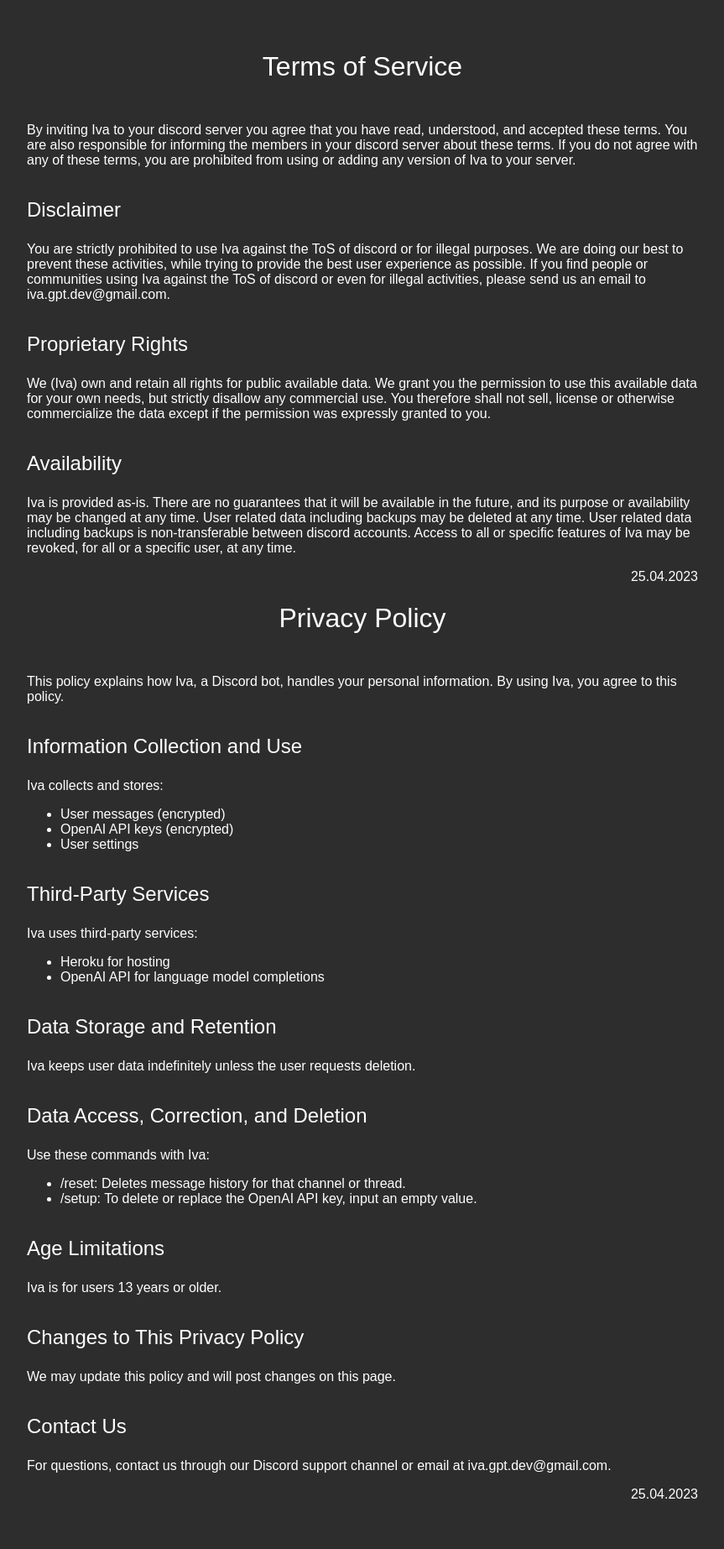
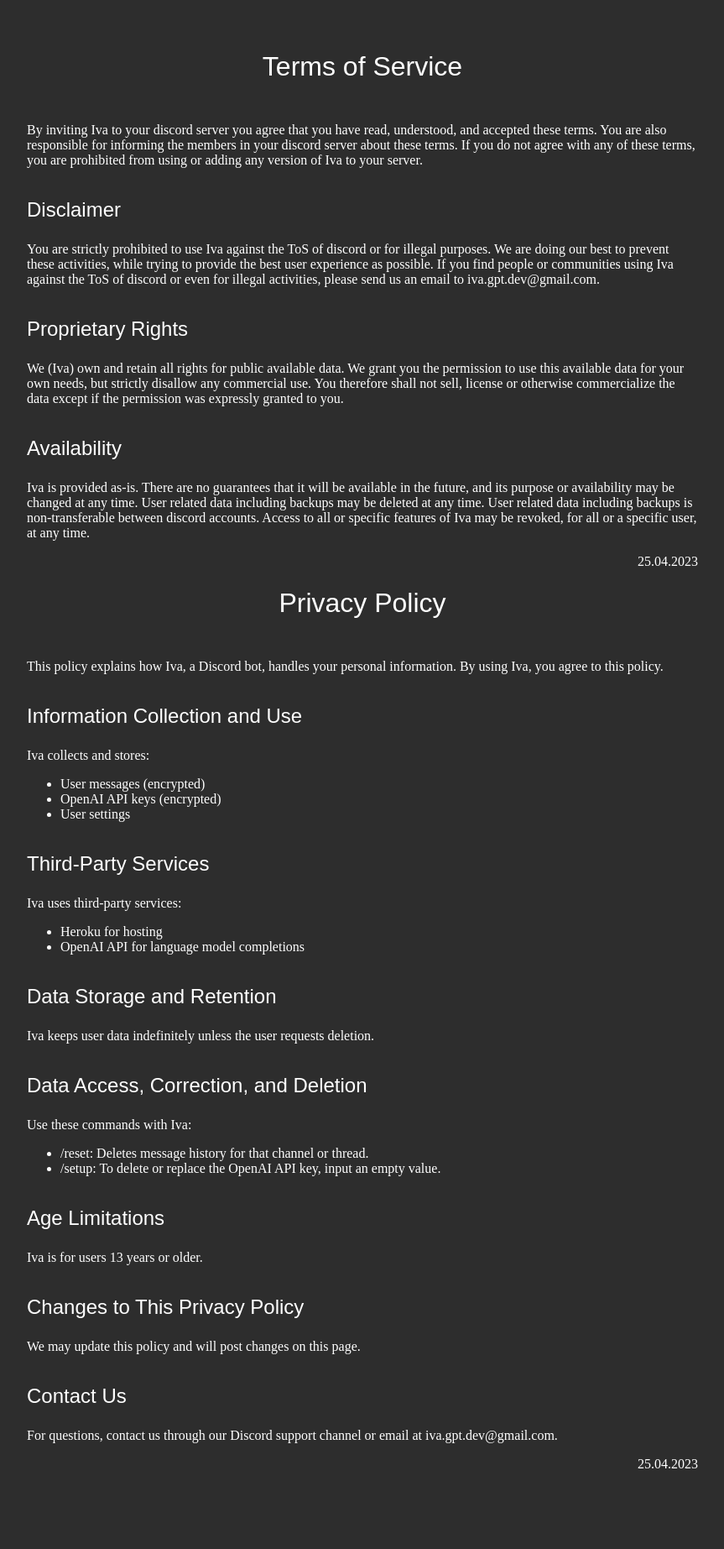
Before and after one commit to gutbash/gpt-iva-cord, a Flask app: page /policies in a window 1280 px wide. Shown: the whole page at 84% size, without its empty margins (208-1071 px from the left). After the commit the page ends 1749 px from the top, so only its background shows below. Run offline with Flask 3, Linux system fonts and the light colour scheme; some web fonts are replaced.

Commit message:
change body font

```diff
--- a/static/styles.css
+++ b/static/styles.css
@@ -1,5 +1,5 @@
 body {
-    font-family: owners, sans-serif;
+    font-family: source-serif-pro, serif;
     font-style: normal;
     font-weight: 300;
     margin: 0;
@@ -27,10 +27,9 @@
     margin-bottom: 1em;
 }
 p {
-    font-family: owners, sans-serif;
+    font-family: source-serif-pro, serif;
     font-style: normal;
     font-weight: 300;
-    margin-bottom: 1em;
 }
 .last-updated {
     text-align: right;
```
